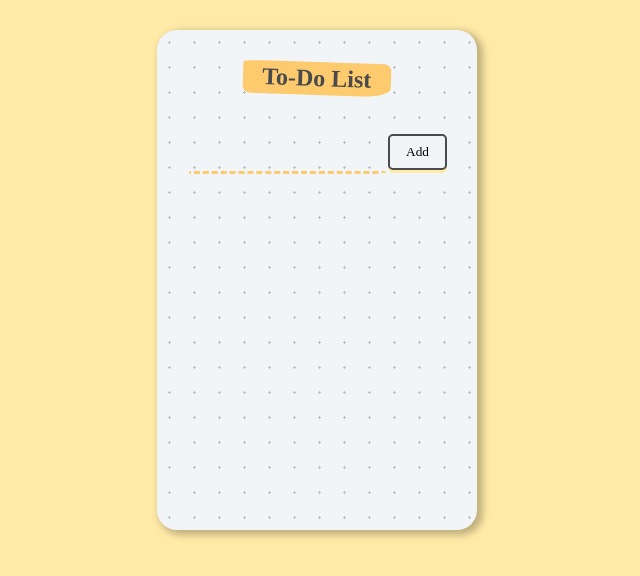
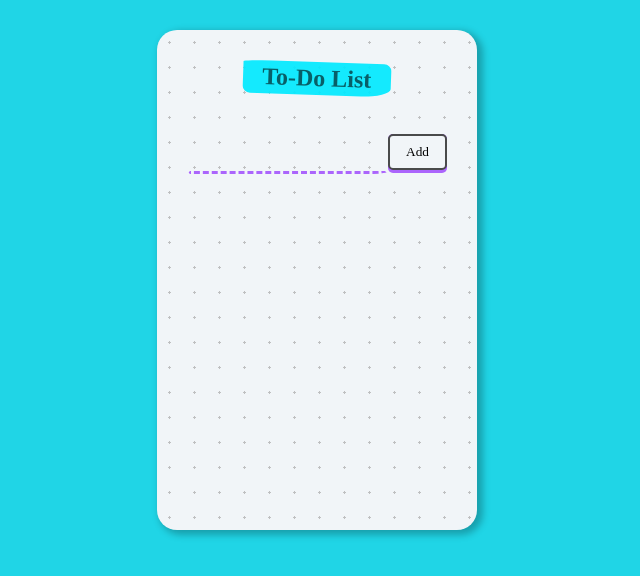
Before and after one commit to johncanero/to-do-list, a React (Create React App) app: page / in a window 1280 px wide. Shown: the top 576 px of the page, without its empty margins (323-963 px from the left). Built offline with nearby package versions, Linux system fonts and the light colour scheme.

Commit message:
Modify Stylings of the Interface

```diff
--- a/src/App.css
+++ b/src/App.css
@@ -1,5 +1,5 @@
 body {
-  background-color: #ffeaa7;
+  background-color: #0cd2e4ea;
   min-height: 70vh;
   padding: 1rem;
   box-sizing: border-box;
@@ -31,12 +31,13 @@ body {
   align-items: center;
   justify-content: center;
   margin-bottom: 1rem;
+  color: #00000097;
 }
 .heading h1 {
   transform: rotate(2deg);
   padding: 0.2rem 1.2rem;
   border-radius: 20% 5% 20% 5%/5% 20% 25% 20%;
-  background-color: #fdcb6e;
+  background-color: #00eaffea;
   font-size: 1.5rem;
 }
 
@@ -47,7 +48,7 @@ body {
   border-bottom-right-radius: 15px 3px;
   border-bottom-left-radius: 3px 15px;
   border: solid 3px transparent;
-  border-bottom: dashed 3px #fdcb6e;
+  border-bottom: dashed 3px #7c02ff97;
   font-family: "Architects Daughter", cursive;
   font-size: 1rem;
   color: hsla(260, 2%, 25%, 0.7);
@@ -62,7 +63,7 @@ button {
   text-decoration: none;
   padding-bottom: 3px;
   border-radius: 5px;
-  background-color: #ffeaa7;
+  background-color: #7c02ff97;
 }
 button span {
   background: #f1f5f8;
```
